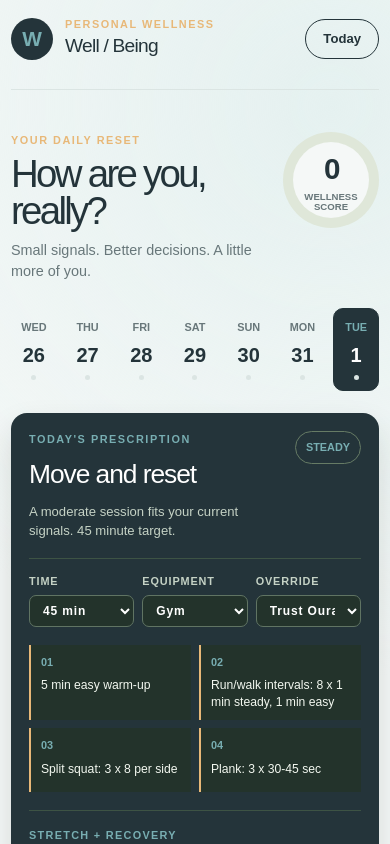
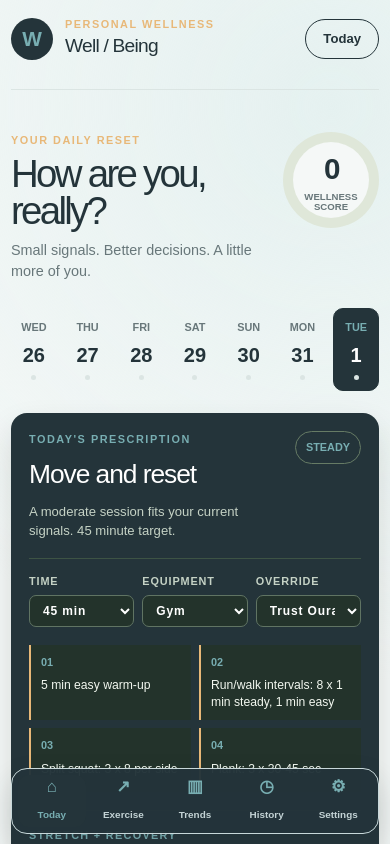
Before and after one commit to brettmay11-ai/75hard, a Next.js app: page / in a window 390 px wide. Shown: the top 844 px of the page. Built offline with nearby package versions, Linux system fonts and the light colour scheme.

Commit message:
Add mobile icon navigation

```diff
--- a/app/globals.css
+++ b/app/globals.css
@@ -128,8 +128,14 @@ h3 { margin-top: 5px; font-size: 1.35rem; letter-spacing: -.04em; }
 .history-list output { color: var(--orange); font-size: 1.1rem; font-weight: 900; }
 .settings-list a, .settings-list button { justify-self: start; border: 0; border-radius: 999px; background: var(--ink); padding: 8px 11px; color: white; font-size: .72rem; font-weight: 900; text-decoration: none; }
 .settings-list .danger-link { background: #9d493e; }
-.bottom-nav { display: grid; grid-template-columns: repeat(5, 1fr); gap: 4px; margin-top: 32px; border-top: 1px solid var(--line); padding-top: 12px; }
-.bottom-nav button { min-height: 40px; border: 0; border-radius: 8px; background: transparent; color: var(--muted); font-size: .72rem; font-weight: 900; }
+.bottom-nav { position: sticky; bottom: 10px; z-index: 10; display: grid; grid-template-columns: repeat(5, 1fr); gap: 4px; margin-top: 32px; border: 1px solid #c8d8da; border-radius: 16px; background: rgb(36 52 58 / .97); padding: 6px; box-shadow: 0 12px 28px rgb(36 52 58 / .16); }
+.bottom-nav button { display: grid; min-height: 52px; place-items: center; border: 0; border-radius: 11px; background: transparent; color: #c4d3d5; font-size: .62rem; font-weight: 900; gap: 3px; }
+.bottom-nav button::before { display: block; color: var(--green); font-size: 1.05rem; line-height: 1; }
+.bottom-nav button:nth-child(1)::before { content: "⌂"; }
+.bottom-nav button:nth-child(2)::before { content: "↗"; }
+.bottom-nav button:nth-child(3)::before { content: "▥"; }
+.bottom-nav button:nth-child(4)::before { content: "◷"; }
+.bottom-nav button:nth-child(5)::before { content: "⚙"; }
 .bottom-nav-active { background: var(--ink) !important; color: var(--green) !important; }
 @media (max-width: 700px) { .prescription-controls { display: grid; grid-template-columns: repeat(3, 1fr); } .prescription-controls select { width: 100%; } .page-section { padding-top: 42px; } .settings-list > div { align-items: flex-start; flex-direction: column; } }
 .exercise-list { display: grid; gap: 10px; max-width: 720px; margin-top: 28px; }
```
